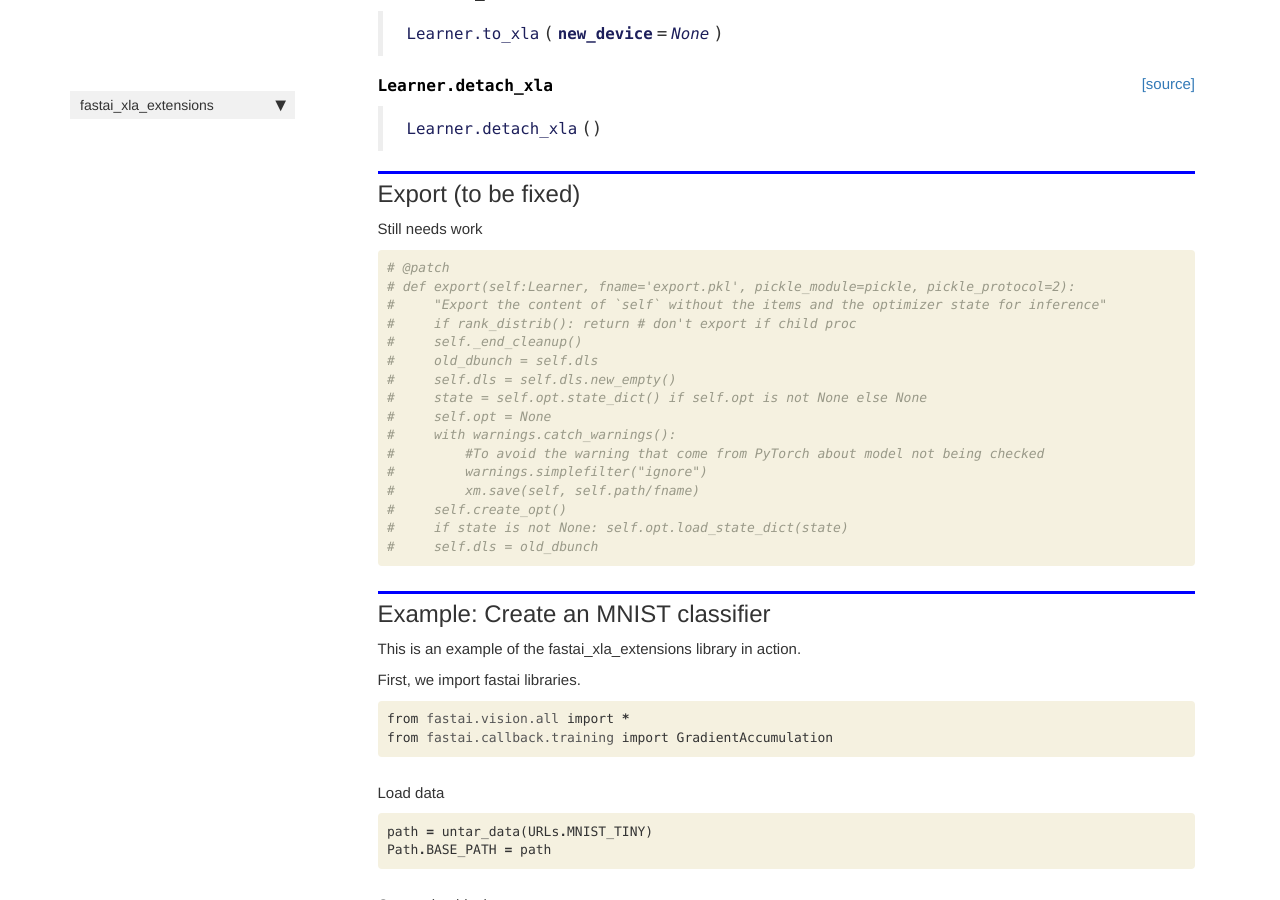
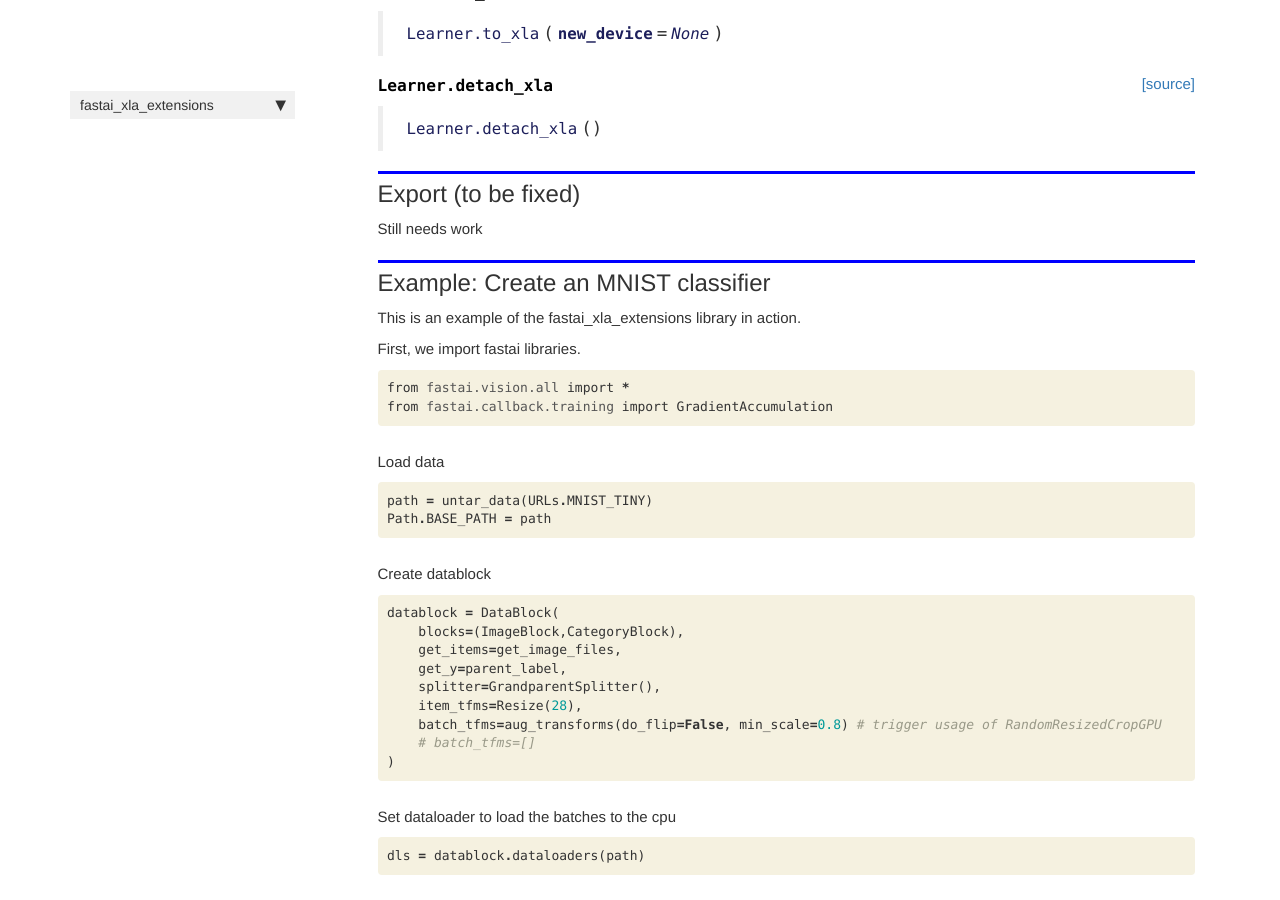
Before and after one commit to butchland/fastai_xla_extensions, a Jekyll site: the page built from docs/core.html, in a window 1280 px wide and 900 px high, scrolled down 3765 px. Built offline with Jekyll 4.4.1, drawn with Linux system fonts in a browser that asks for light colours; nearby versions of some CDN libraries; comment, search, counter and statistics services are not loaded; some of the changed text lies outside the part shown.

Commit message:
Fix test errors due to misplaced environment cell flags #colab

```diff
--- a/docs/core.html
+++ b/docs/core.html
@@ -612,38 +612,6 @@
 </div>
 </div>
 </div>
-    {% raw %}
-
-<div class="cell border-box-sizing code_cell rendered">
-<div class="input">
-
-<div class="inner_cell">
-    <div class="input_area">
-<div class=" highlight hl-ipython3"><pre><span></span><span class="c1"># @patch</span>
-<span class="c1"># def export(self:Learner, fname=&#39;export.pkl&#39;, pickle_module=pickle, pickle_protocol=2):</span>
-<span class="c1">#     &quot;Export the content of `self` without the items and the optimizer state for inference&quot;</span>
-<span class="c1">#     if rank_distrib(): return # don&#39;t export if child proc</span>
-<span class="c1">#     self._end_cleanup()</span>
-<span class="c1">#     old_dbunch = self.dls</span>
-<span class="c1">#     self.dls = self.dls.new_empty()</span>
-<span class="c1">#     state = self.opt.state_dict() if self.opt is not None else None</span>
-<span class="c1">#     self.opt = None</span>
-<span class="c1">#     with warnings.catch_warnings():</span>
-<span class="c1">#         #To avoid the warning that come from PyTorch about model not being checked</span>
-<span class="c1">#         warnings.simplefilter(&quot;ignore&quot;)</span>
-<span class="c1">#         xm.save(self, self.path/fname)</span>
-<span class="c1">#     self.create_opt()</span>
-<span class="c1">#     if state is not None: self.opt.load_state_dict(state)</span>
-<span class="c1">#     self.dls = old_dbunch</span>
-</pre></div>
-
-    </div>
-</div>
-</div>
-
-</div>
-    {% endraw %}
-
 <div class="cell border-box-sizing text_cell rendered"><div class="inner_cell">
 <div class="text_cell_render border-box-sizing rendered_html">
 <h2 id="Example:-Create-an-MNIST-classifier">Example: Create an MNIST classifier<a class="anchor-link" href="#Example:-Create-an-MNIST-classifier"> </a></h2><p>This is an example of the fastai_xla_extensions library
@@ -2244,23 +2212,6 @@
 
 <div class="inner_cell">
     <div class="input_area">
-<div class=" highlight hl-ipython3"><pre><span></span><span class="n">test_images</span> <span class="o">=</span> <span class="n">get_image_files</span><span class="p">(</span><span class="n">path</span><span class="o">/</span><span class="s1">&#39;valid&#39;</span><span class="p">)</span>
-</pre></div>
-
-    </div>
-</div>
-</div>
-
-</div>
-    {% endraw %}
-
-    {% raw %}
-
-<div class="cell border-box-sizing code_cell rendered">
-<div class="input">
-
-<div class="inner_cell">
-    <div class="input_area">
 <div class=" highlight hl-ipython3"><pre><span></span><span class="n">learner</span><span class="o">.</span><span class="n">fine_tune</span><span class="p">(</span><span class="mi">6</span><span class="p">,</span> <span class="n">freeze_epochs</span><span class="o">=</span><span class="mi">4</span><span class="p">,</span> <span class="n">cbs</span><span class="o">=</span><span class="n">CheckXLADeviceCallback</span><span class="p">())</span>
 </pre></div>
 
```
Also changed, not shown: README.md, 2 other files.
